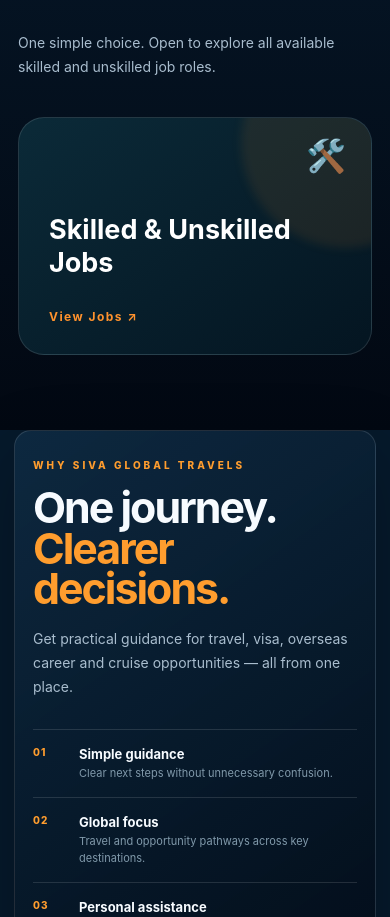
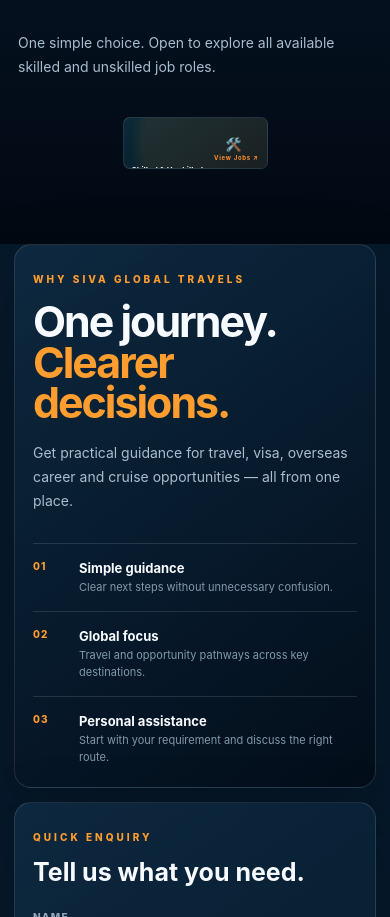
Before and after one commit to Rakesh8888/Siva_global_travels, a plain HTML site: page index.html in a window 390 px wide. Shown: the part 2708-3625 px from the top of the page. Drawn offline with nearby package versions, Linux system fonts and the light colour scheme; animation ran at ten frames a second.

Commit message:
Make merged jobs button smaller and compact

```diff
--- a/style.css
+++ b/style.css
@@ -1530,3 +1530,37 @@
   .logo-text{width:min(330px,86vw)!important;margin:0 auto 18px!important}
   .logo-text img{width:100%!important;max-height:102px!important}
 }
+
+
+/* Compact merged jobs button */
+.jobs-category-choice{display:flex!important;justify-content:center!important}
+.jobs-category-choice-card-merged{
+  width:190px!important;
+  min-width:190px!important;
+  max-width:190px!important;
+  min-height:64px!important;
+  height:64px!important;
+  padding:9px 12px!important;
+  display:flex!important;
+  align-items:center!important;
+  justify-content:center!important;
+  gap:7px!important;
+  border-radius:7px!important;
+}
+.jobs-category-choice-card-merged .choice-icon{font-size:16px!important}
+.jobs-category-choice-card-merged strong{font-size:10px!important;line-height:1.15!important}
+.jobs-category-choice-card-merged b{font-size:7px!important;white-space:nowrap!important}
+.jobs-category-choice-card-merged small,.jobs-category-choice-card-merged .choice-number{display:none!important}
+@media(max-width:700px){
+  .jobs-category-choice-card-merged{
+    width:145px!important;
+    min-width:145px!important;
+    max-width:145px!important;
+    height:52px!important;
+    min-height:52px!important;
+    padding:7px 8px!important;
+  }
+  .jobs-category-choice-card-merged .choice-icon{font-size:13px!important}
+  .jobs-category-choice-card-merged strong{font-size:8px!important}
+  .jobs-category-choice-card-merged b{font-size:6px!important}
+}
```
